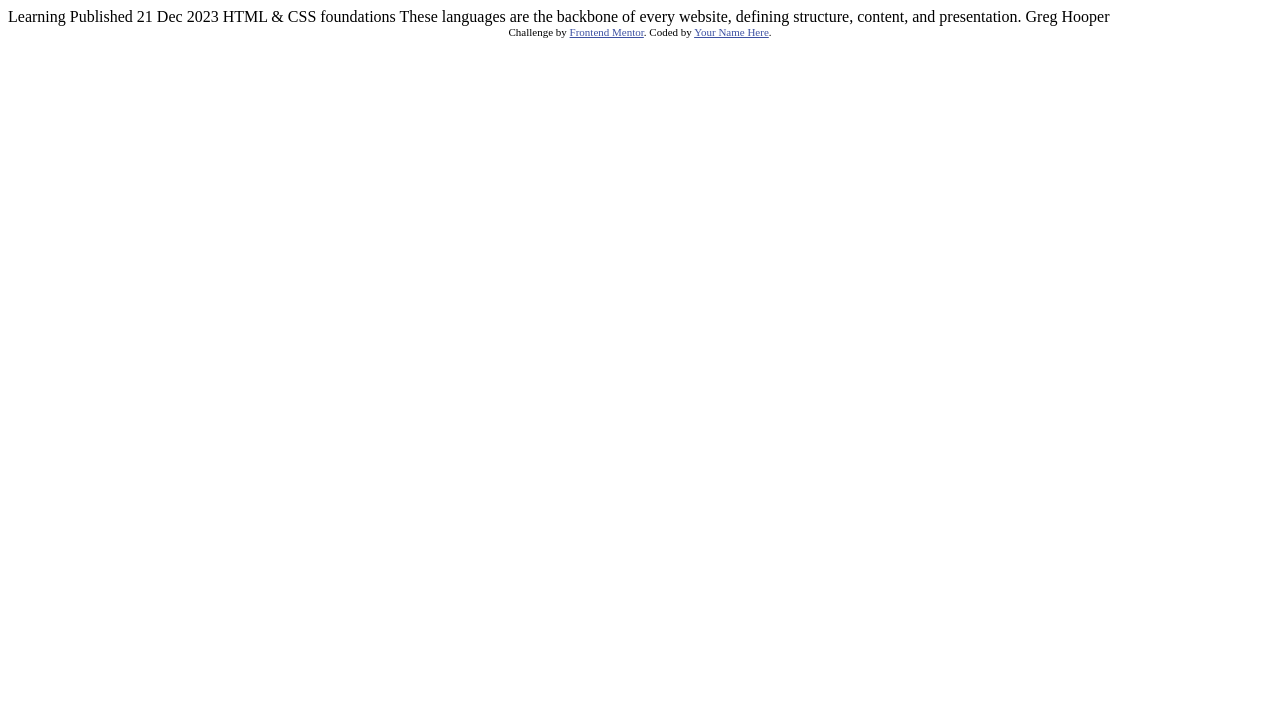
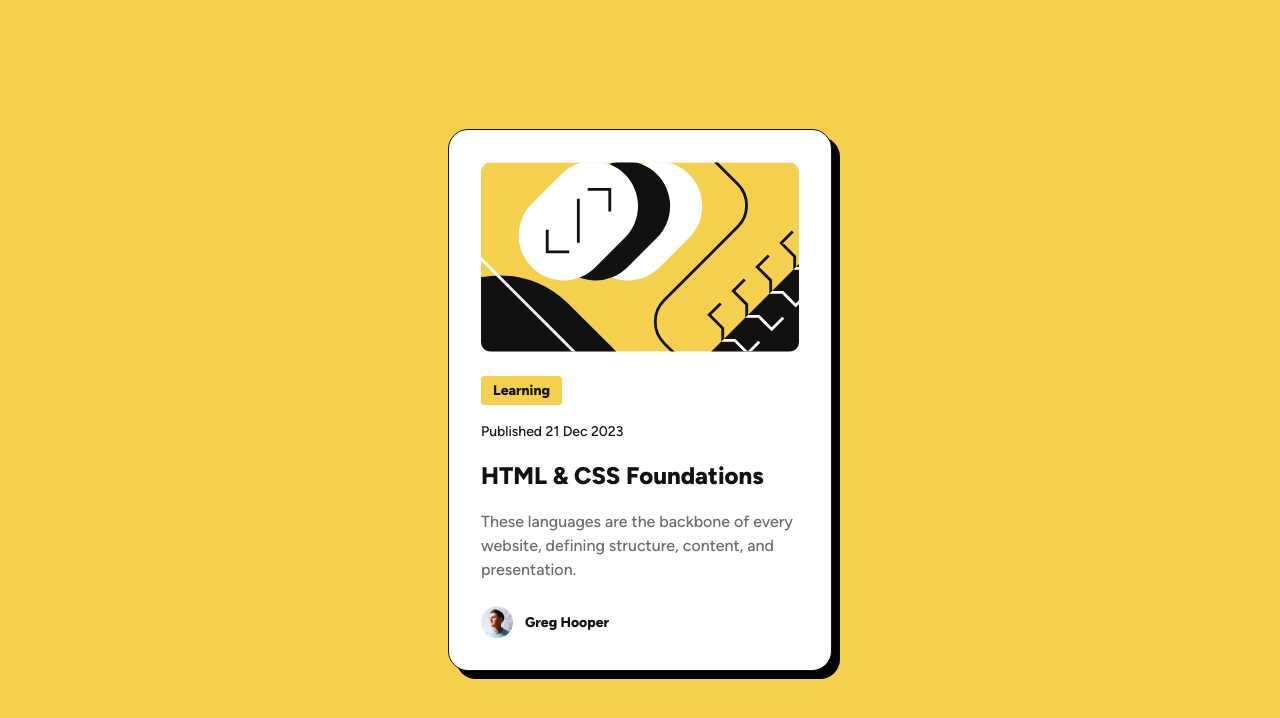
Before and after one commit to marianocejasdev/blog-preview-card, a plain HTML site: page index.html in a window 1280 px wide. Drawn offline with Linux system fonts and the light colour scheme.

Commit message:
Frontend Mentor - Blog preview card

```diff
--- /dev/null
+++ b/css/style.css
@@ -0,0 +1,157 @@
+/* FONTS */
+
+@font-face {
+    font-family: 'Figtree';
+    src: url('../assets/fonts/figtree.woff') format('woff'),
+        url('../assets/fonts/figtree.ttf') format('truetype');
+    font-display: swap;
+}
+
+/* VARIABLES */
+
+:root {
+    /* COLORS */
+    --yellow: hsl(47, 88%, 63%);
+    --white: hsl(0, 0%, 100%);
+    --gray-500: hsl(0, 0%, 42%);
+    --gray-950: hsl(0, 0%, 7%);
+
+    /* TYPOGRAPHY */
+    --text-preset-1-xs: 800 normal 20px/150% 'Figtree';
+    --text-preset-2-xs: 500 normal 14px/24px 'Figtree';
+    --text-preset-3-xs: 500 normal 12px/150% 'Figtree';
+    --text-preset-3-bold-xs: 800 normal 12px/150% 'Figtree';
+    --text-preset-1: 800 normal 24px/150% 'Figtree';
+    --text-preset-2: 500 normal 16px/24px 'Figtree';
+    --text-preset-3: 500 normal 14px/150% 'Figtree';
+    --text-preset-3-bold: 800 normal 14px/150% 'Figtree';
+}
+
+/* RESETS */
+
+* {
+    margin: 0;
+    padding: 0;
+    box-sizing: border-box;
+}
+
+img {
+    max-width: 100%;
+    display: block;
+}
+
+a {
+    text-decoration: none;
+}
+
+/* STYLES */
+
+.container {
+    display: grid;
+    place-content: center;
+    background-color: var(--yellow);
+    height: 100svh;
+}
+
+.card {
+    width: 327px;
+    background-color: var(--white);
+    display: flex;
+    flex-direction: column;
+    align-items: flex-start;
+    gap: 24px;
+    padding: 24px;
+    border-radius: 20px;
+    border: 1px solid var(--gray-950);
+    box-shadow: 8px 8px 0px 0px #000;
+}
+
+.card__image img {
+    border-radius: 10px;
+}
+
+.card__content {
+    display: flex;
+    flex-direction: column;
+    align-items: flex-start;
+    gap: 12px;
+}
+
+.card__category {
+    color: var(--gray-950);
+    font: var(--text-preset-3-bold-xs);
+    border-radius: 4px;
+    background: var(--yellow);
+    padding: 4px 12px;
+}
+
+.card__date {
+    color: var(--gray-950);
+    font: var(--text-preset-3-xs);
+}
+
+.card__title {
+    color: var(--gray-950);
+    font: var(--text-preset-1-xs);
+    cursor: pointer;
+    transition: color ease 0.3s;
+}
+
+.card__title:hover {
+    color: var(--yellow);
+}
+
+.card__description {
+    color: var(--gray-500);
+    font: var(--text-preset-2-xs);
+}
+
+.card__footer {
+    display: flex;
+    align-items: center;
+    gap: 12px;
+}
+
+.card__footer img {
+    width: 32px;
+    height: 32px;
+    aspect-ratio: 1 / 1;
+}
+
+.card__footer a {
+    color: var(--gray-950);
+    font: var(--text-preset-3-bold);
+}
+
+/* DESKTOP */
+
+@media (min-width: 1024px) {
+    .card {
+        width: 384px;
+        padding: 32px;
+    }
+
+    .card__category {
+        font: var(--text-preset-3-bold);
+    }
+
+    .card__content {
+        gap: 16px;
+    }
+
+    .card__date {
+        font: var(--text-preset-3);
+    }
+
+    .card__title {
+        font: var(--text-preset-1);
+    }
+
+    .card__description {
+        font: var(--text-preset-2);
+    }
+
+    .card__footer a {
+        font: var(--text-preset-3-bold);
+    }
+}
--- a/index.html
+++ b/index.html
@@ -1,34 +1,37 @@
 <!DOCTYPE html>
 <html lang="en">
+
 <head>
   <meta charset="UTF-8">
-  <meta name="viewport" content="width=device-width, initial-scale=1.0"> <!-- displays site properly based on user's device -->
+  <meta name="viewport" content="width=device-width, initial-scale=1.0">
+  <link rel="icon" href="./assets/images/favicon-32x32.png" sizes="32x32" type="image/png">
+  <title>Frontend Mentor | Blog Preview Card</title>
+  <meta name="description" content="This is my solution to the 'Blog Preview Card' challenge on Frontend Mentor.">
+  <meta name="author" content="Mariano Cejas - Frontend Developer">
+  <link rel="stylesheet" href="css/style.css">
+</head>
 
-  <link rel="icon" type="image/png" sizes="32x32" href="./assets/images/favicon-32x32.png">
+<body class="container">
 
-  <title>Frontend Mentor | Blog preview card</title>
+  <article class="card" aria-labelledby="card-title">
+    <header class="card__image">
+      <img src="./assets/images/illustration-article.svg" alt="Illustration representing HTML & CSS foundations">
+    </header>
 
-  <!-- Feel free to remove these styles or customise in your own stylesheet 👍 -->
-  <style>
-    .attribution { font-size: 11px; text-align: center; }
-    .attribution a { color: hsl(228, 45%, 44%); }
-  </style>
-</head>
-<body>
+    <div class="card__content">
+      <a class="card__category" href="#">Learning</a>
+      <time class="card__date" datetime="2023-12-21">Published 21 Dec 2023</time>
+      <h1 id="card-title" class="card__title">HTML & CSS Foundations</h1>
+      <p class="card__description">These languages are the backbone of every website, defining structure, content, and
+        presentation.</p>
+    </div>
 
-  Learning
+    <footer class="card__footer">
+      <img src="./assets/images/image-avatar.webp" alt="Avatar of Greg Hooper" class="card__avatar">
+      <a href="#">Greg Hooper</a>
+    </footer>
+  </article>
 
-  Published 21 Dec 2023
+</body>
 
-  HTML & CSS foundations
-
-  These languages are the backbone of every website, defining structure, content, and presentation.
-
-  Greg Hooper
-
-  <div class="attribution">
-    Challenge by <a href="https://www.frontendmentor.io?ref=challenge" target="_blank">Frontend Mentor</a>.
-    Coded by <a href="#">Your Name Here</a>.
-  </div>
-</body>
 </html>
```
